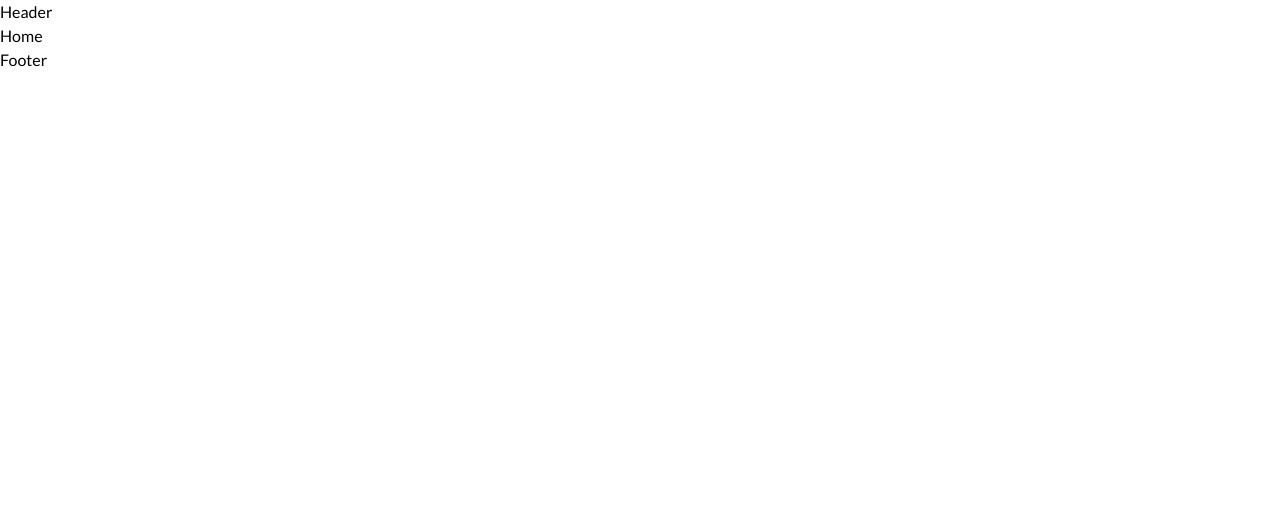
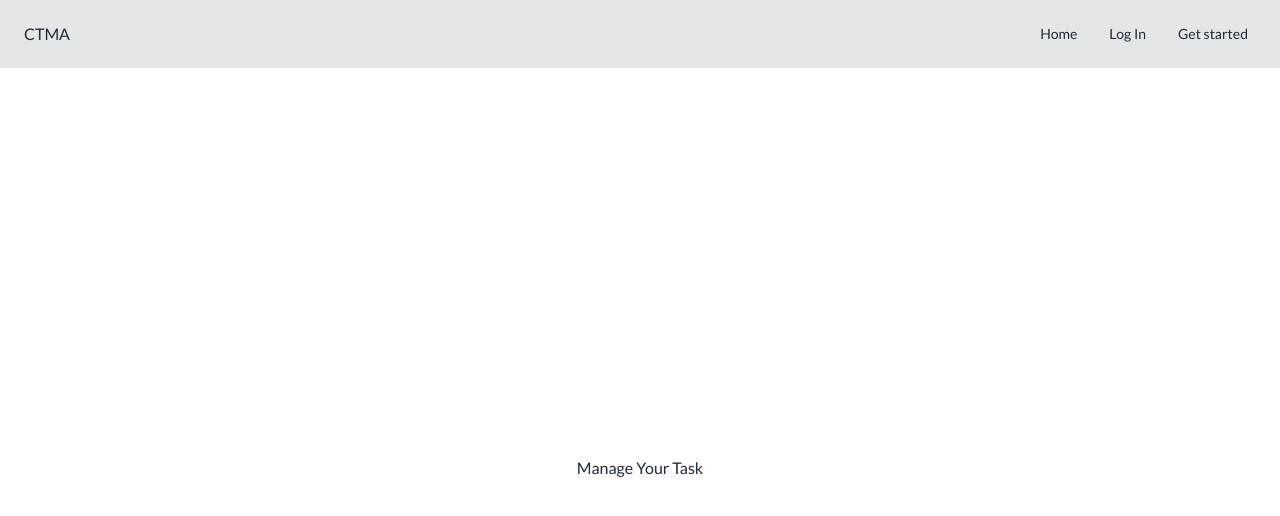
Before and after one commit to mehedihasan-ofc/collaborative-task-management-app-client, a React (Vite) app: page / in a window 1280 px wide. Shown: the top 516 px of the page. Built offline with nearby package versions, Linux system fonts and the light colour scheme.

Commit message:
Added Navbar

```diff
--- a/index.html
+++ b/index.html
@@ -1,5 +1,5 @@
 <!doctype html>
-<html lang="en">
+<html lang="en" data-theme="light">
   <head>
     <meta charset="UTF-8" />
     <link rel="icon" type="image/svg+xml" href="/vite.svg" />
--- a/package.json
+++ b/package.json
@@ -19,6 +19,7 @@
     "@types/react-dom": "^18.2.7",
     "@vitejs/plugin-react": "^4.0.3",
     "autoprefixer": "^10.4.15",
+    "daisyui": "^3.7.3",
     "eslint": "^8.45.0",
     "eslint-plugin-react": "^7.32.2",
     "eslint-plugin-react-hooks": "^4.6.0",
--- a/src/layouts/MainLayout.jsx
+++ b/src/layouts/MainLayout.jsx
@@ -1,14 +1,56 @@
 import React from 'react';
-import Header from '../pages/Shared/Header/Header';
-import { Outlet } from 'react-router-dom';
-import Footer from '../pages/Shared/Footer/Footer';
+import { Link, Outlet } from 'react-router-dom';
 
 const MainLayout = () => {
+
+    const navOptions = <>
+    <li><Link to='/'>Home</Link></li>
+    <li><Link to='/'>Log In</Link></li>
+    <li><Link to='/'>Get started</Link></li>
+    {/* <li><Link to='/dashboard/mycart'>
+        <button className="btn gap-2">
+            <FaShoppingCart />
+            <div className="badge badge-secondary">+{cart?.length || 0}</div>
+        </button>
+    </Link></li> */}
+
+    {/* {
+        user ? <><button onClick={handleLogOut} className='btn btn-ghost'>Log Out</button></> : <><li><Link to='/login'>Login</Link></li></>
+    } */}
+</>
+
     return (
         <>
-            <Header />
-            <Outlet />
-            <Footer />
+            <div className="drawer">
+                <input id="my-drawer-3" type="checkbox" className="drawer-toggle" />
+                <div className="drawer-content flex flex-col">
+                    {/* Navbar */}
+                    <div className="w-full navbar bg-base-300">
+                        <div className="flex-none lg:hidden">
+                            <label htmlFor="my-drawer-3" className="btn btn-square btn-ghost">
+                                <svg xmlns="http://www.w3.org/2000/svg" fill="none" viewBox="0 0 24 24" className="inline-block w-6 h-6 stroke-current"><path strokeLinecap="round" strokeLinejoin="round" strokeWidth="2" d="M4 6h16M4 12h16M4 18h16"></path></svg>
+                            </label>
+                        </div>
+                        <div className="flex-1 px-2 mx-2">CTMA</div>
+                        <div className="flex-none items-center hidden lg:block">
+                            <ul className="menu menu-horizontal">
+                                {/* Navbar menu content here */}
+                                {navOptions}
+                            </ul>
+                        </div>
+                    </div>
+                    {/* Page content here */}
+                    <Outlet />
+                </div>
+                <div className="drawer-side">
+                    <label htmlFor="my-drawer-3" className="drawer-overlay"></label>
+                    <ul className="menu p-4 w-80 min-h-full bg-base-200">
+                        {/* Sidebar content here */}
+                        {navOptions}
+                    </ul>
+
+                </div>
+            </div>
         </>
     );
 };
--- /dev/null
+++ b/src/pages/Home/Hero/Hero.jsx
@@ -0,0 +1,11 @@
+import React from 'react';
+
+const Hero = () => {
+    return (
+        <div className='flex items-center justify-center h-screen'>
+            <h1>Manage Your Task</h1>
+        </div>
+    );
+};
+
+export default Hero;
--- a/src/pages/Home/Home/Home.jsx
+++ b/src/pages/Home/Home/Home.jsx
@@ -1,10 +1,11 @@
 import React from 'react';
+import Hero from '../Hero/Hero';
 
 const Home = () => {
     return (
-        <div>
-            Home
-        </div>
+        <>
+            <Hero />
+        </>
     );
 };
 
--- a/src/pages/Shared/Footer/Footer.jsx
+++ /dev/null
@@ -1,11 +0,0 @@
-import React from 'react';
-
-const Footer = () => {
-    return (
-        <div>
-            Footer
-        </div>
-    );
-};
-
-export default Footer;
--- a/src/pages/Shared/Header/Header.jsx
+++ /dev/null
@@ -1,11 +0,0 @@
-import React from 'react';
-
-const Header = () => {
-    return (
-        <div>
-            Header
-        </div>
-    );
-};
-
-export default Header;
--- a/tailwind.config.js
+++ b/tailwind.config.js
@@ -10,5 +10,5 @@ export default {
       'primary': ['Lato', 'sans-serif'],
     }
   },
-  plugins: [],
+  plugins: [require("daisyui")],
 }
```
Also changed, not shown: 1 other file (tests, documents, lock files or other folders).
